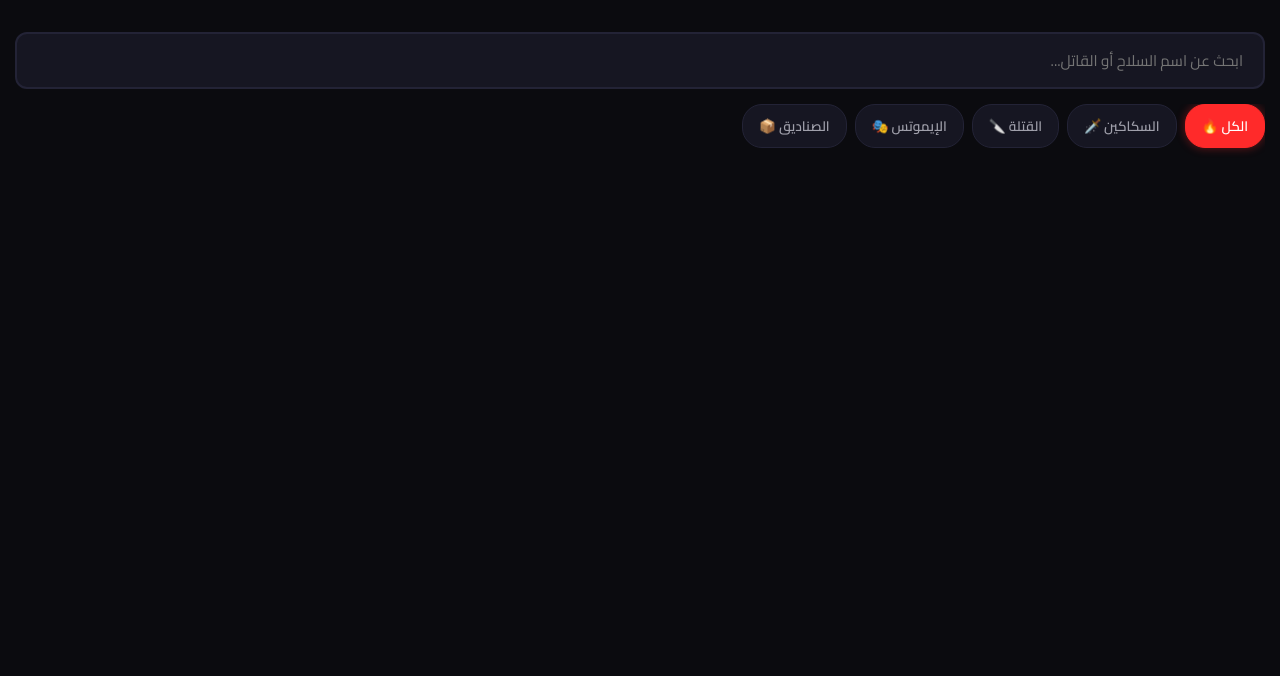
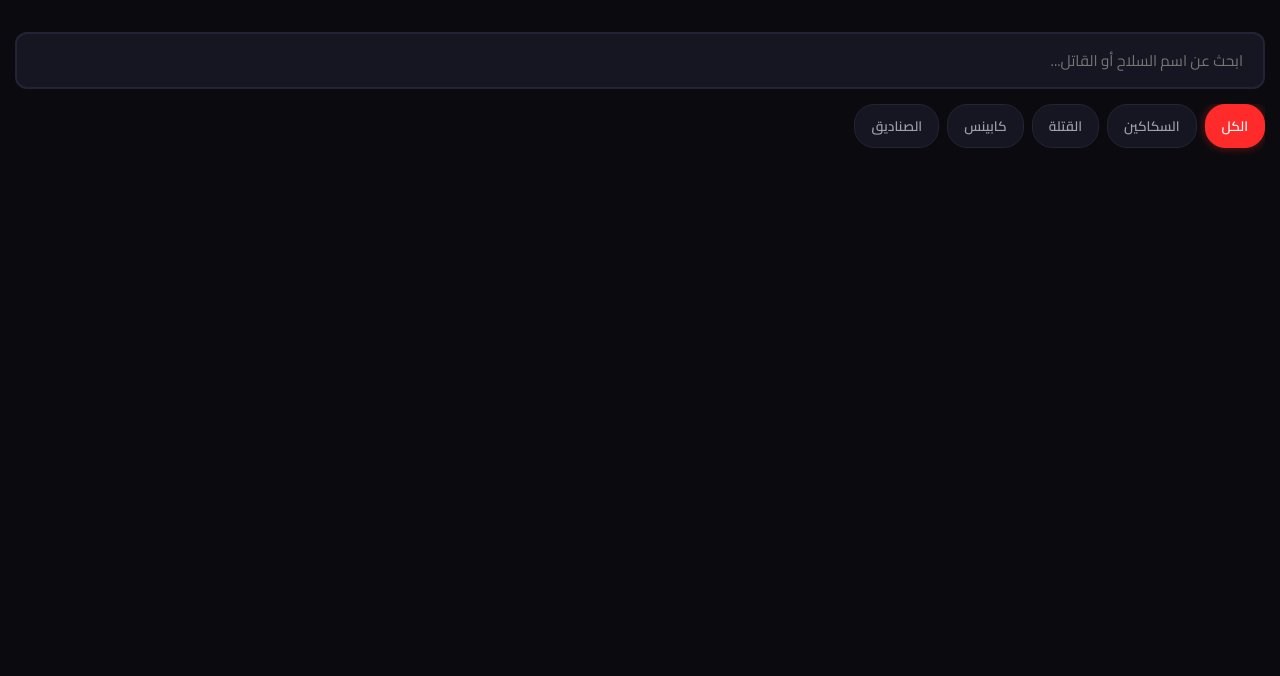
Before and after one commit to dfoomtab-afk/stk-values, a plain HTML site: page index.html in a window 1280 px wide. Shown: the part 124-800 px from the top of the page. Drawn offline with Linux system fonts and the light colour scheme; no server answers.

Commit message:
Update index.html

```diff
--- a/index.html
+++ b/index.html
@@ -96,7 +96,7 @@
             display: flex;
             flex-direction: column;
             justify-content: space-between;
-            height: 100%; /* ضمان تساوی الارتفاعات */
+            height: 100%;
             transition: transform 0.2s;
         }
         .item-card:hover {
@@ -105,7 +105,7 @@
         }
         .item-img-container {
             width: 100%;
-            height: 105px; /* تثبيت ارتفاع مربع الصورة لجميع الكروت */
+            height: 105px;
             background: #1a1a26;
             border-radius: 8px;
             overflow: hidden;
@@ -146,7 +146,7 @@
         }
         @media (max-width: 480px) {
             header h1 { font-size: 1.5rem; }
-            .item-img-container { height: 90px; } /* تصغير الارتفاع قليلاً لتناسب الشاشات الصغيرة بدقة */
+            .item-img-container { height: 90px; }
             .item-name { font-size: 0.7rem; }
             .item-value { font-size: 0.75rem; }
         }
@@ -163,12 +163,13 @@
         <input type="text" id="searchBox" placeholder="ابحث عن اسم السلاح أو القاتل..." oninput="filterItems()">
     </div>
 
+    <!-- أزرار التصنيفات الجديدة بدون ملصقات وبحسب طلبك -->
     <div class="categories">
-        <button class="cat-btn active" onclick="setCategory('all', this)">الكل 🔥</button>
-        <button class="cat-btn" onclick="setCategory('knives', this)">السكاكين 🗡️</button>
-        <button class="cat-btn" onclick="setCategory('killers', this)">القتلة 🔪</button>
-        <button class="cat-btn" onclick="setCategory('emotes', this)">الإيموتس 🎭</button>
-        <button class="cat-btn" onclick="setCategory('crates', this)">الصناديق 📦</button>
+        <button class="cat-btn active" onclick="setCategory('all', this)">الكل</button>
+        <button class="cat-btn" onclick="setCategory('knives', this)">السكاكين</button>
+        <button class="cat-btn" onclick="setCategory('killers', this)">القتلة</button>
+        <button class="cat-btn" onclick="setCategory('cabins', this)">كابينس</button>
+        <button class="cat-btn" onclick="setCategory('crates', this)">الصناديق</button>
     </div>
 
     <div class="items-grid" id="itemsContainer">
```
